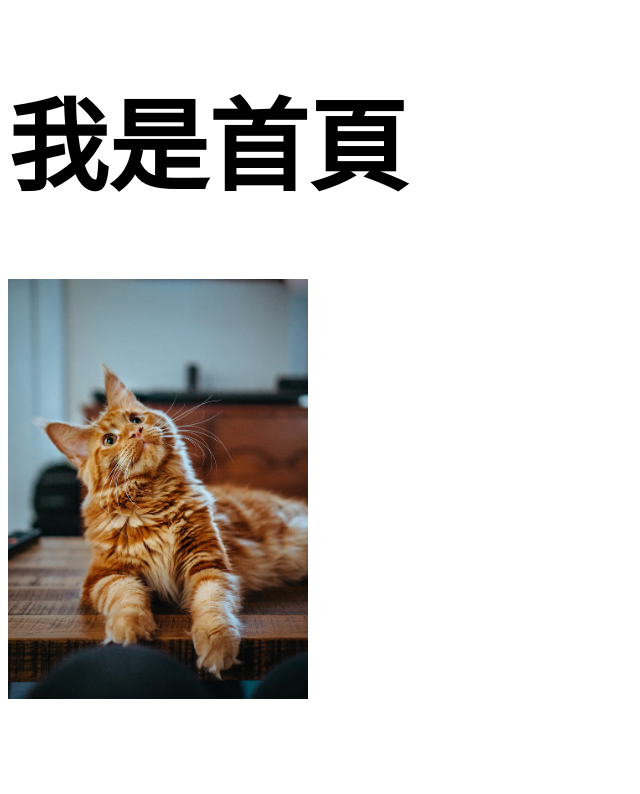
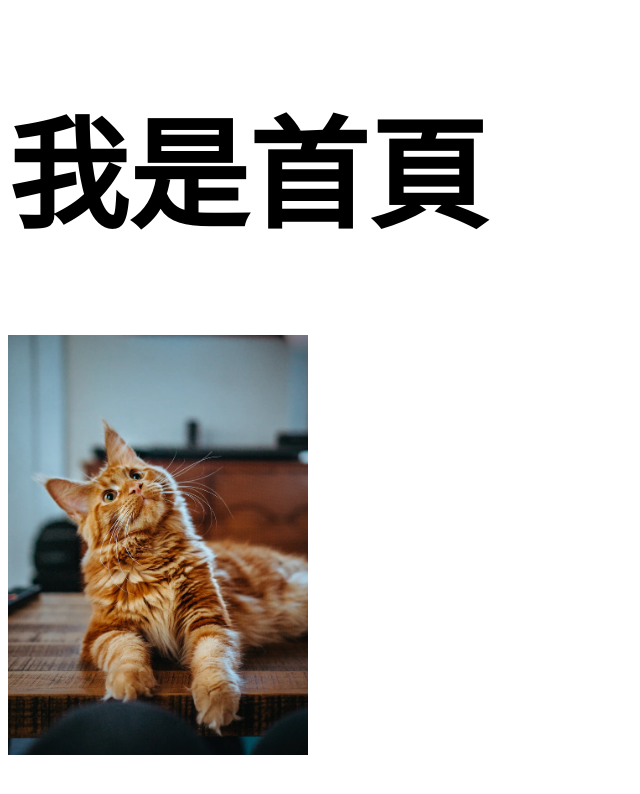
Before and after one commit to AllenLiou-java/hexWeek2, a website built with Vite: page pages/index.html in a window 1280 px wide. Shown: the whole page, without its empty margins (0-640 px from the left). Built offline with nearby package versions, Linux system fonts and the light colour scheme.

Commit message:
change h1 font-size

```diff
--- a/assets/scss/pages/_index.scss
+++ b/assets/scss/pages/_index.scss
@@ -1,3 +1,3 @@
 .index-title {
-  font-size: 100px;
+  font-size: 120px;
 }
```
Also changed, not shown: vite.config.js (+5 -2 lines).
